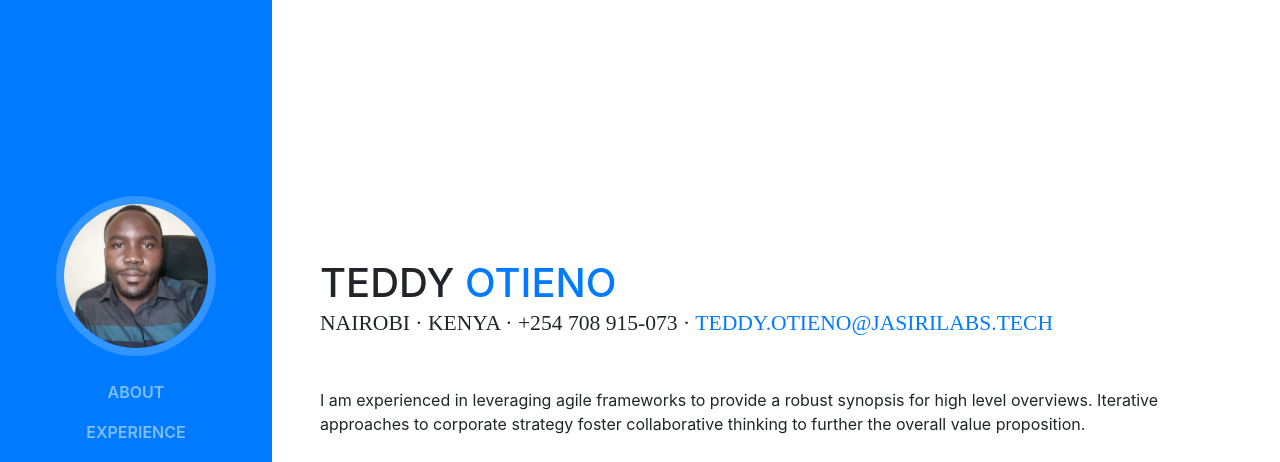
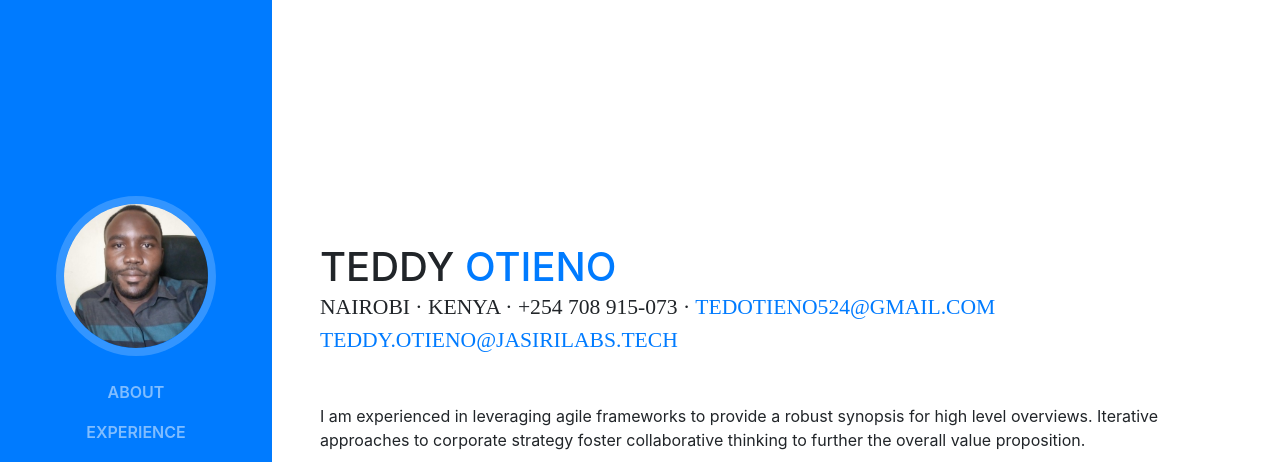
Before and after one commit to Ted523/teddy-otieno-resume, a website with bundled scripts: page index.html in a window 1280 px wide. Shown: the top 462 px of the page. Built offline with nearby package versions, Linux system fonts and the light colour scheme; a web font is replaced by a local one.

Commit message:
Update Email

```diff
--- a/index.html
+++ b/index.html
@@ -70,7 +70,8 @@
             <span class="text-primary">Otieno</span>
           </h1>
           <div class="subheading mb-5">Nairobi · Kenya · +254 708 915-073 ·
-            <a href="mailto:name@email.com">teddy.otieno@jasirilabs.tech</a>
+            <a href="mailto:tedotieno524@gmail.com">tedotieno524@gmail.com</a>
+            <a href="teddy.otieno@jasirilabs.tech">teddy.otieno@jasirilabs.tech</a>
           </div>
           <p class="mb-5">I am experienced in leveraging agile frameworks to provide a robust synopsis for high level overviews. Iterative approaches to corporate strategy foster collaborative thinking to further the overall value proposition.</p>
           <ul class="list-inline list-social-icons mb-0">
```
